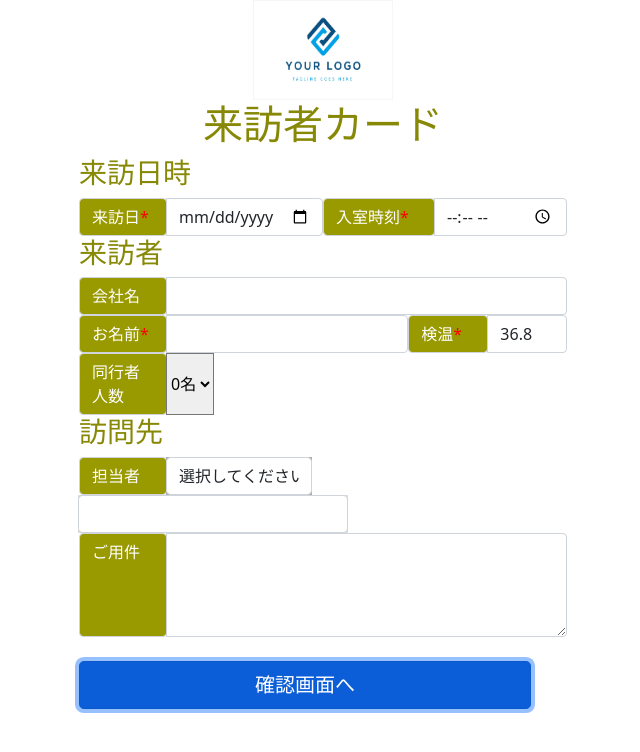
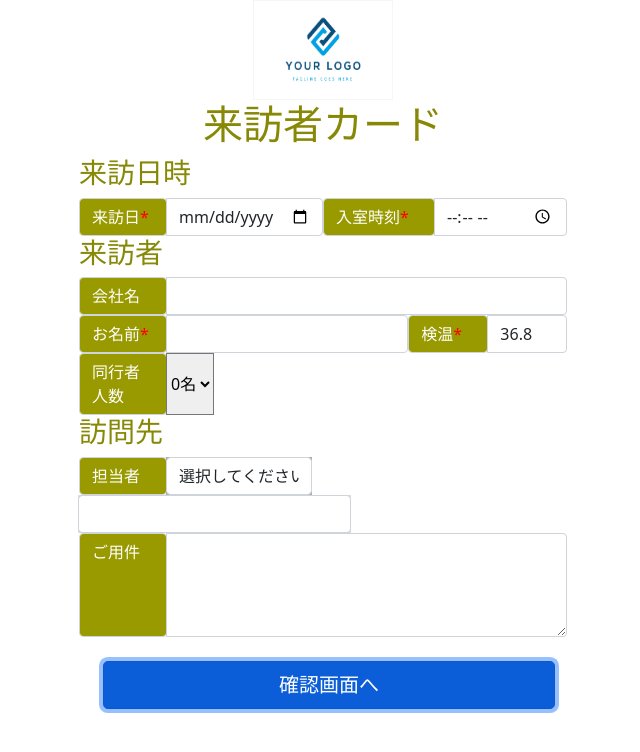
Before and after one commit to PolymetisOutis/visitors_card_prod, a Django app: page /welcome/ in a window 1280 px wide. Shown: the top 752 px of the page, without its empty margins (317-957 px from the left). Run offline with Django 3.2, Linux system fonts and the light colour scheme.

Commit message:
confirm-button forgot for not @media and right-column width adjusted

```diff
--- a/static/css/mystyle.css
+++ b/static/css/mystyle.css
@@ -63,12 +63,16 @@
 .right-column {
 
 float: right;
-width: 55.4%; /* 要素の幅を50%に定義 */
+width: 55.9%; /* 要素の幅を50%に定義 */
 background-color: #ddd; /* 視覚化のための背景色 */
 
 }
 
 
+.confirm-button {
+    background-color:rgb(135, 137, 6);
+    margin-left: 24px;
+}
 
 
 /* 主に管理者側の画面CSS */
```
